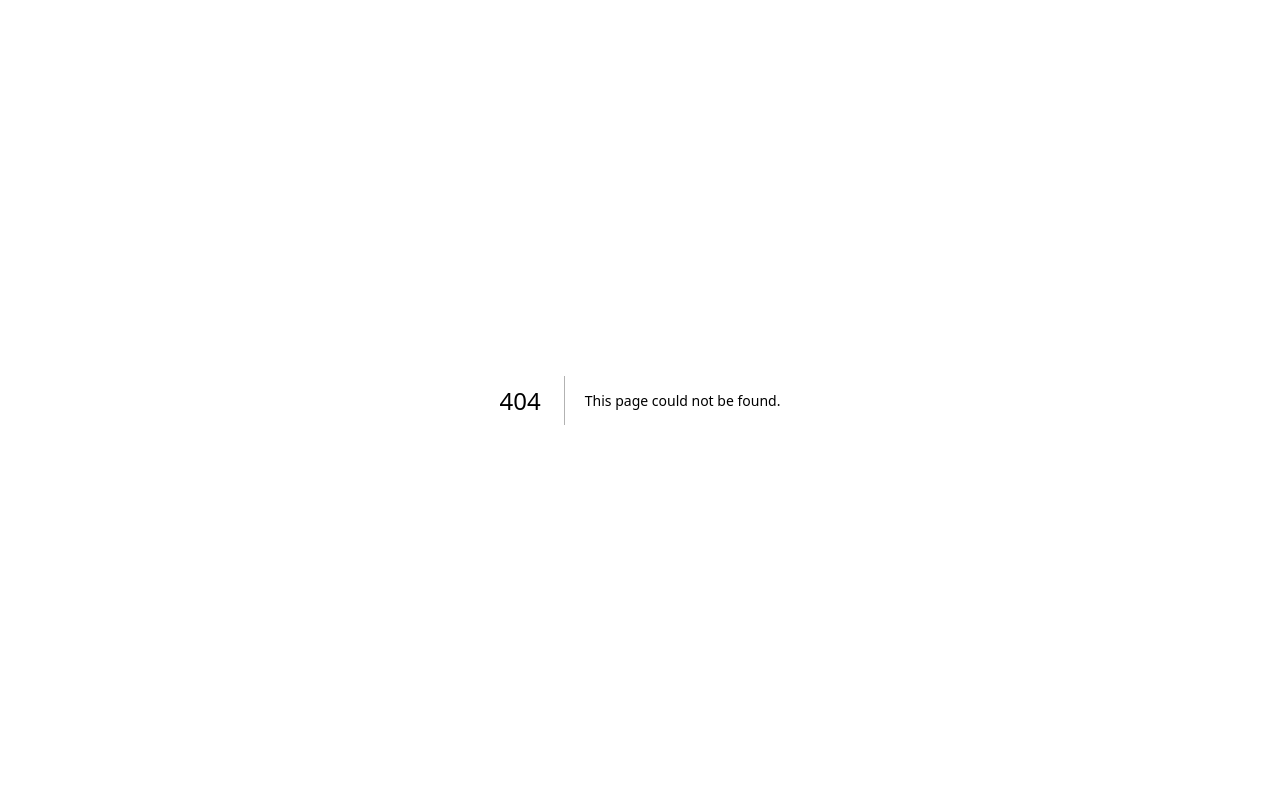
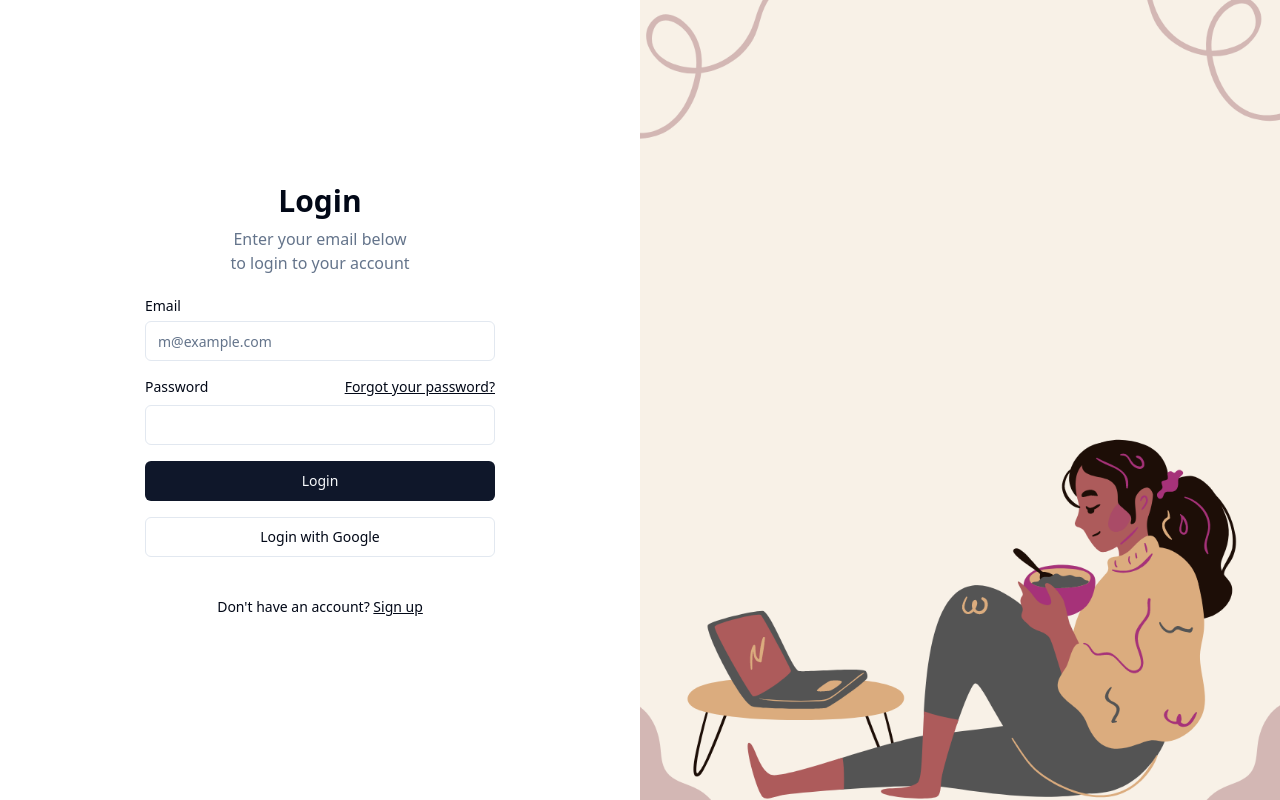
Before and after one commit to What-s-For-LunJ/lunj-client-web, a Next.js app in the folder client/: page /login in a window 1280 px wide. Before the commit this address had no page. Built offline with nearby package versions, Linux system fonts and the light colour scheme.

Commit message:
fix:updates

```diff
--- /dev/null
+++ b/client/src/pages/login/index.tsx
@@ -0,0 +1,72 @@
+import Image from "next/image"
+import Link from "next/link"
+import { Button } from "@/components/ui/button"
+import { Input } from "@/components/ui/input"
+import { Label } from "@/components/ui/label"
+import { useRouter } from "next/router";
+
+const Index = () => {
+  const router = useRouter();
+  return (
+    <div className="w-full lg:grid lg:grid-cols-2 h-screen">
+      <div className="flex items-center justify-center py-12 lg:min-h-screen">
+        <div className="mx-auto grid w-[350px] gap-6">
+          <div className="grid gap-2 text-center">
+            <h1 className="text-3xl font-bold">Login</h1>
+            <p className="text-balance text-muted-foreground">
+              Enter your email below to login to your account
+            </p>
+          </div>
+          <div className="grid gap-4">
+            <div className="grid gap-2">
+              <Label htmlFor="email">Email</Label>
+              <Input
+                id="email"
+                type="email"
+                placeholder="m@example.com"
+                required
+              />
+            </div>
+            <div className="grid gap-2">
+              <div className="flex items-center">
+                <Label htmlFor="password">Password</Label>
+                <Link
+                  href="/forgot-password"
+                  className="ml-auto inline-block text-sm underline"
+                >
+                  Forgot your password?
+                </Link>
+              </div>
+              <Input id="password" type="password" required />
+            </div>
+            <Button type="submit" className="w-full">
+              Login
+            </Button>
+            <Button variant="outline" className="w-full">
+              Login with Google
+            </Button>
+          </div>
+          <div className="mt-4 text-center text-sm">
+            Don&apos;t have an account?{" "}
+            <Link href="#" className="underline">
+              Sign up
+            </Link>
+          </div>
+        </div>
+      </div>
+      <div className="hidden bg-muted lg:block h-screen">
+        <Image
+          src="/assets/hii.png"
+          alt="Image"
+          width="1920"
+          height="1080"
+          className="h-full w-full object-cover dark:brightness-[0.2] dark:grayscale"
+        />
+      </div>
+    </div>
+  )
+
+
+};
+
+export default Index;
```
Also changed, not shown: client/public/assets/hii.png (added).
